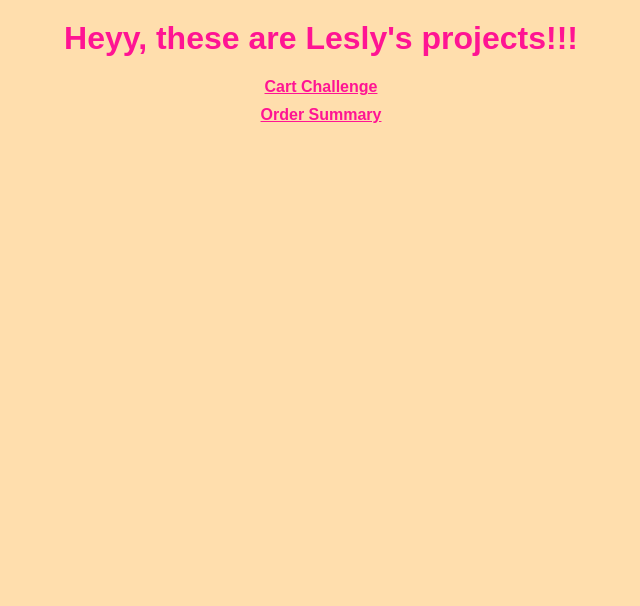
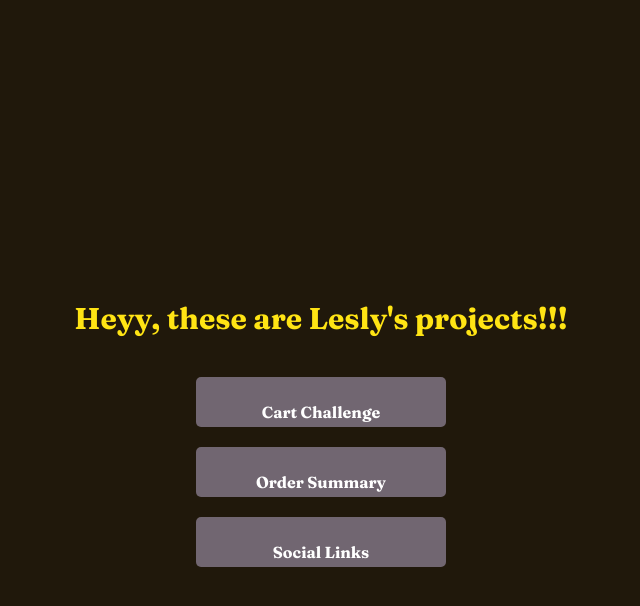
Before and after one commit to mawunammm/Internship-, a plain HTML site: page index.html in a window 1280 px wide. Shown: the whole page, without its empty margins (319-959 px from the left). Drawn offline with Linux system fonts and the light colour scheme.

Commit message:
added a new project called social links and updated the css of the web page of my github page

```diff
--- a/index.html
+++ b/index.html
@@ -4,14 +4,15 @@
     <meta charset="UTF-8" />
     <meta http-equiv="X-UA-Compatible" content="IE=edge" />
     <meta name="viewport" content="width=device-width, initial-scale=1.0" />
-    <title>Lesly duhh</title>
+    <title>Lesly's projects</title>
     <link rel="stylesheet" href="styles.css" />
   </head>
   <body>
     <h1>Heyy, these are Lesly's projects!!!</h1>
     <ul>
-      <li><a href="Cart_challenge/index.html">Cart Challenge</a></li>
-      <li><a href="Order_summary/index.html">Order Summary</a></li>
+      <li><a href="Cart_challenge/index.html" class="btn">Cart Challenge</a></li>
+      <li><a href="Order_summary/index.html" class="btn">Order Summary</a></li>
+      <li><a href="social_links_profile/index.html" class="btn">Social Links</a></li>
     </ul>
   </body>
 </html>
--- /dev/null
+++ b/social_links_profile/styles.css
@@ -0,0 +1,110 @@
+@import url("https://fonts.googleapis.com/css2?family=Fraunces:opsz,wght@9..144,700&family=Montserrat:wght@500;700&display=swap");
+* {
+  margin: 0;
+  padding: 0;
+  box-sizing: border-box;
+}
+
+body {
+  font-family: "Montserrat", sans-serif;
+  background-color: rgb(21, 20, 18);
+}
+
+.container {
+  position: fixed;
+  left: 50%;
+  height: 640px;
+  width: 400px;
+  top: 50%;
+  transform: translate(-50%, -50%);
+  max-width: 500px;
+  background: rgb(39, 36, 36);
+  border-radius: 10px;
+  overflow: hidden;
+}
+
+img {
+  border-radius: 50%;
+  display: block;
+  margin-top: 20px;
+  margin-left: auto;
+  margin-right: auto;
+  margin-bottom: 10px;
+}
+h2.name {
+  font-family: "Fraunces";
+  font-weight: 700;
+  font-size: 35px;
+  color: hsl(60, 14%, 90%);
+  margin-bottom: 10px;
+  text-align: center;
+}
+
+p.location {
+  font-family: "Fraunces";
+  font-weight: 700;
+  font-size: 18px;
+  color: hsl(58, 98%, 56%);
+  margin-bottom: 20px;
+  text-align: center;
+}
+
+p.occupation {
+  text-align: center;
+  color: aliceblue;
+  margin-bottom: 10px;
+}
+
+ul {
+  display: flex;
+  flex-direction: column;
+  align-items: center;
+  justify-content: center;
+  list-style-type: none;
+}
+
+.btn {
+  display: inline-block;
+  padding: 10px;
+  margin: 10px;
+  background-color: black;
+  border: none;
+  border-radius: 5px;
+  text-decoration: none;
+  font-size: 16px;
+  text-align: center;
+  cursor: pointer;
+  transition: 0.3s ease;
+  width: 250px;
+  height: 50px;
+  line-height: 50px;
+}
+
+.github {
+  background-color: rgb(64, 62, 62);
+  color: aliceblue;
+}
+
+.linkedin {
+  background-color: rgb(64, 62, 62);
+  color: aliceblue;
+}
+
+.instagram {
+  background-color: rgb(64, 62, 62);
+  color: aliceblue;
+}
+
+.frontendmentor {
+  background-color: rgb(64, 62, 62);
+  color: aliceblue;
+}
+
+.twitter {
+  background-color: rgb(64, 62, 62);
+  color: aliceblue;
+}
+
+.btn:hover {
+  background-color: rgb(184, 199, 41);
+}
--- a/styles.css
+++ b/styles.css
@@ -1,31 +1,54 @@
+@import url("https://fonts.googleapis.com/css2?family=Fraunces:opsz,wght@9..144,700&family=Montserrat:wght@500;700&display=swap");
+* {
+  margin: 0;
+  padding: 0;
+  box-sizing: border-box;
+}
 body {
-    font-family: Arial, sans-serif;
-    background-color:navajowhite;
+  font-family: "Fraunces";
+  background-color: rgb(32, 24, 11);
+  font-weight: 500;
+  font-size: 30px;
   margin: 0;
   padding: 0;
 }
 
 h1 {
-    color:deeppink;
+  font-size: 30px;
+  color: rgb(255, 228, 20);
   text-align: center;
-    margin-top: 20px;
+  margin-top: 300px;
+  margin-bottom: 30px;
 }
 
 ul {
+  display: flex;
+  flex-direction: column;
+  align-items: center;
+  justify-content: center;
   list-style-type: none;
-    padding: 0;
 }
 
-li {
+.btn {
+  display: inline-block;
+  padding: 10px;
   margin: 10px;
+  color: #fff;
+  font-weight: 500;
+  font-size: 50px;
+  background-color: #716671;
+  border: none;
+  border-radius: 5px;
+  text-decoration: none;
+  font-size: 16px;
   text-align: center;
+  cursor: pointer;
+  transition: 0.3s ease;
+  width: 250px;
+  height: 50px;
+  line-height: 50px;
 }
 
-a {
-    color:deeppink;
-    font-weight: bold;
+.btn:hover {
+  background-color: #c8c817;
 }
-
-a:hover {
-    color:black;
-}
```
Also changed, not shown: social_links_profile/index.html (added, +45 -0 lines), social_links_profile/picture.jpeg (added). Lines whose indentation alone changed are shown as unchanged.
